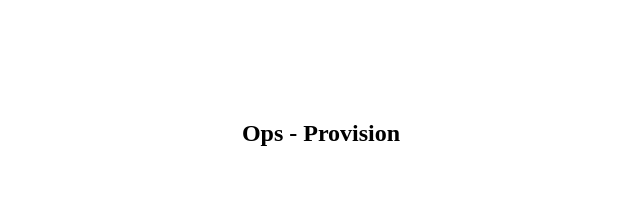
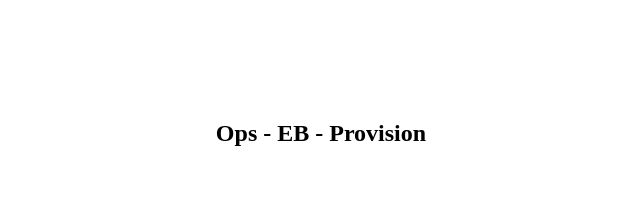
Before and after one commit to edmond-ctoai/ops-provision-express-2, a website: page index.html in a window 1280 px wide. Shown: the top 210 px of the page, without its empty margins (319-959 px from the left). Drawn offline with Linux system fonts and the light colour scheme.

Commit message:
add eb text to html

```diff
--- a/index.html
+++ b/index.html
@@ -56,7 +56,7 @@
 
 <body>
   <div>
-    <h2>Ops - Provision</h2>
+    <h2>Ops - EB - Provision</h2>
     <a href="http://cto.ai/platform"><img src="https://git.cto.ai/uploads/-/system/appearance/logo/1/cto-logo-full.png"
         width="500px" /></a>
     <div class="social">
```
